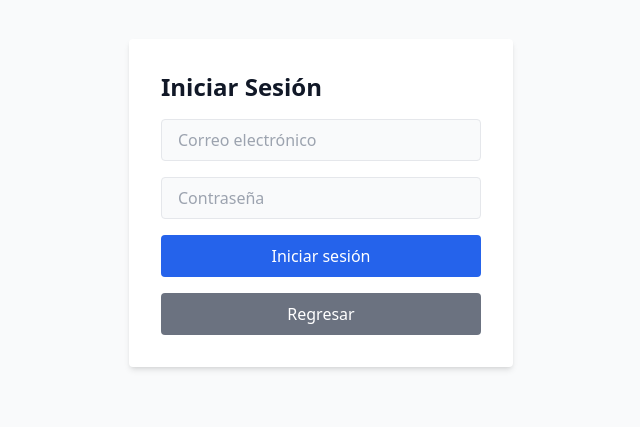
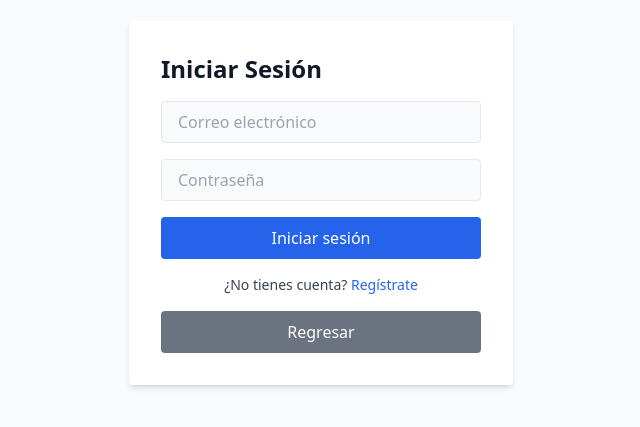
Before and after one commit to j-ir11/videojuegos, a React (Vite) app: page /login in a window 1280 px wide. Shown: the part 197-624 px from the top of the page, without its empty margins (319-959 px from the left). Built offline with nearby package versions, Linux system fonts and the light colour scheme; no server answers; what @supabase/auth-helpers-react would draw is missing.

Commit message:
regreso cambios

```diff
--- a/src/pages/loginPage.jsx
+++ b/src/pages/loginPage.jsx
@@ -1,6 +1,7 @@
-import { useEffect, useState } from "react";
-import { useNavigate, useLocation, Link } from "react-router-dom";
-import { supabase } from "../supabaseClient";
+import { useState, useEffect } from "react";
+import { supabase } from "../services/supabaseClient";
+import { useNavigate, useLocation } from "react-router-dom";
+import { Link } from "react-router-dom";
 
 export default function LoginPage() {
   const [email, setEmail] = useState("");
@@ -8,7 +9,6 @@ export default function LoginPage() {
   const [password, setPassword] = useState("");
   const [error, setError] = useState("");
   const [message, setMessage] = useState("");
-
   const navigate = useNavigate();
   const location = useLocation();
 
@@ -16,12 +16,11 @@ export default function LoginPage() {
     if (location.state?.message) {
       setMessage(location.state.message);
     }
-  }, []);
+  }, [location.state]);
 
   const handleLogin = async (e) => {
     e.preventDefault();
-
-    if (emailMessage !== "") return;
+    setError("");
 
     const { data, error } = await supabase.auth.signInWithPassword({
       email,
@@ -30,10 +29,9 @@ export default function LoginPage() {
 
     if (error) {
       setError(error.message);
-      return;
+    } else {
+      navigate("/");
     }
-
-    navigate("/");
   };
 
   const handleGoBack = () => {
@@ -44,13 +42,18 @@ export default function LoginPage() {
     }
   };
 
+  // VALIDACIÓN DE EMAIL IGUAL QUE EN REGISTRO
   const handleEmailChange = (e) => {
     let value = e.target.value;
+
+    // Permitir solo letras, números, ., _, @
     value = value.replace(/[^a-zA-Z0-9@._]/g, "");
+
     if (value.length > 255) return;
 
     setEmail(value);
 
+    // REGLAS EXTRA
     if (value.startsWith(".") || value.startsWith("_") || value.startsWith("-")) {
       setEmailMessage("El correo no puede iniciar con un punto o símbolo.");
       return;
@@ -71,6 +74,7 @@ export default function LoginPage() {
       return;
     }
 
+    // REGEX FINAL
     const emailRegex = /^[A-Za-z0-9._]+@[A-Za-z0-9.-]+\.[A-Za-z]{2,}$/;
 
     if (value.length === 255) {
@@ -90,6 +94,7 @@ export default function LoginPage() {
         {error && <p className="text-red-500">{error}</p>}
         {message && <p className="text-yellow-600 mb-4">{message}</p>}
 
+        {/* EMAIL */}
         <div>
           <input
             type="text"
@@ -103,6 +108,7 @@ export default function LoginPage() {
           {emailMessage && <p className="text-sm text-red-500 mt-1">{emailMessage}</p>}
         </div>
 
+        {/* PASSWORD */}
         <input
           type="password"
           placeholder="Contraseña"
@@ -120,6 +126,13 @@ export default function LoginPage() {
           Iniciar sesión
         </button>
 
+        <p className="text-center text-sm text-gray-700 dark:text-gray-300">
+          ¿No tienes cuenta?{" "}
+          <Link to="/register" className="text-blue-600 hover:underline dark:text-blue-400">
+            Regístrate
+          </Link>
+        </p>
+
         <button
           type="button"
           onClick={handleGoBack}
```
